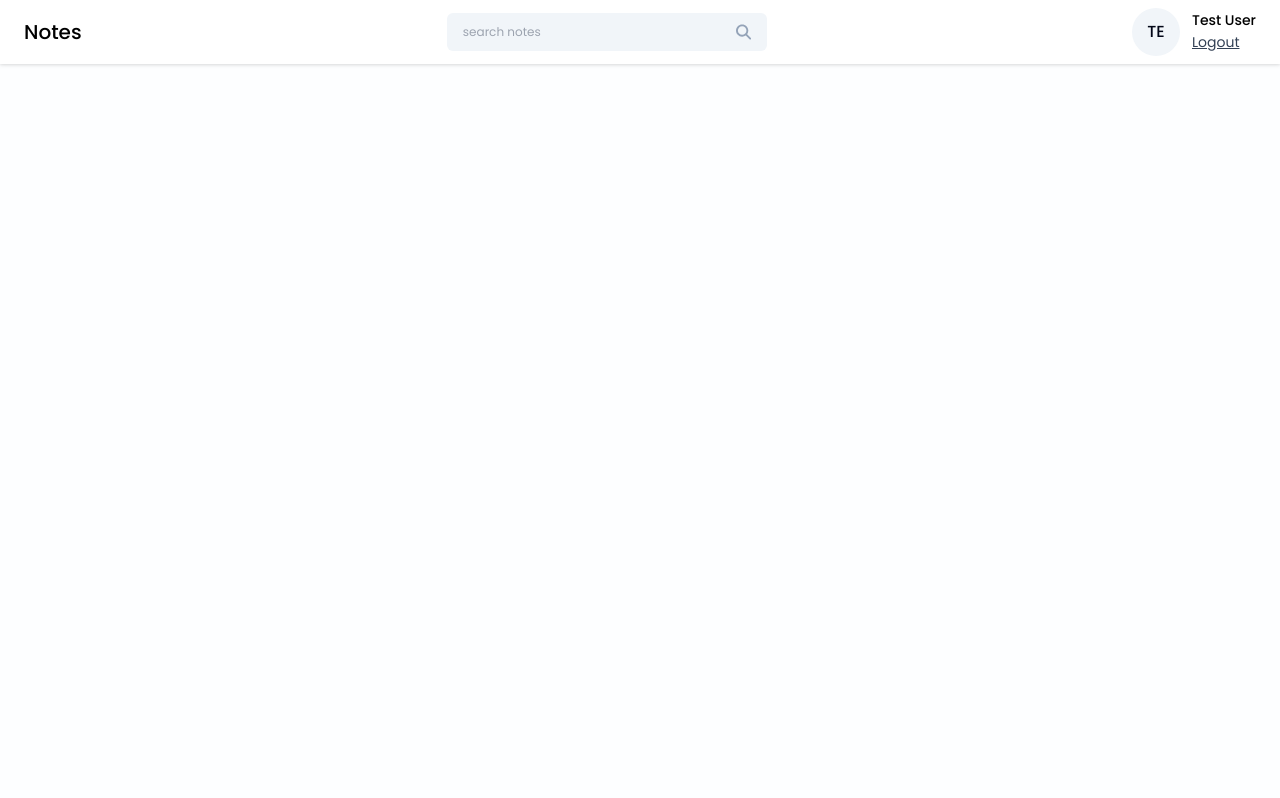
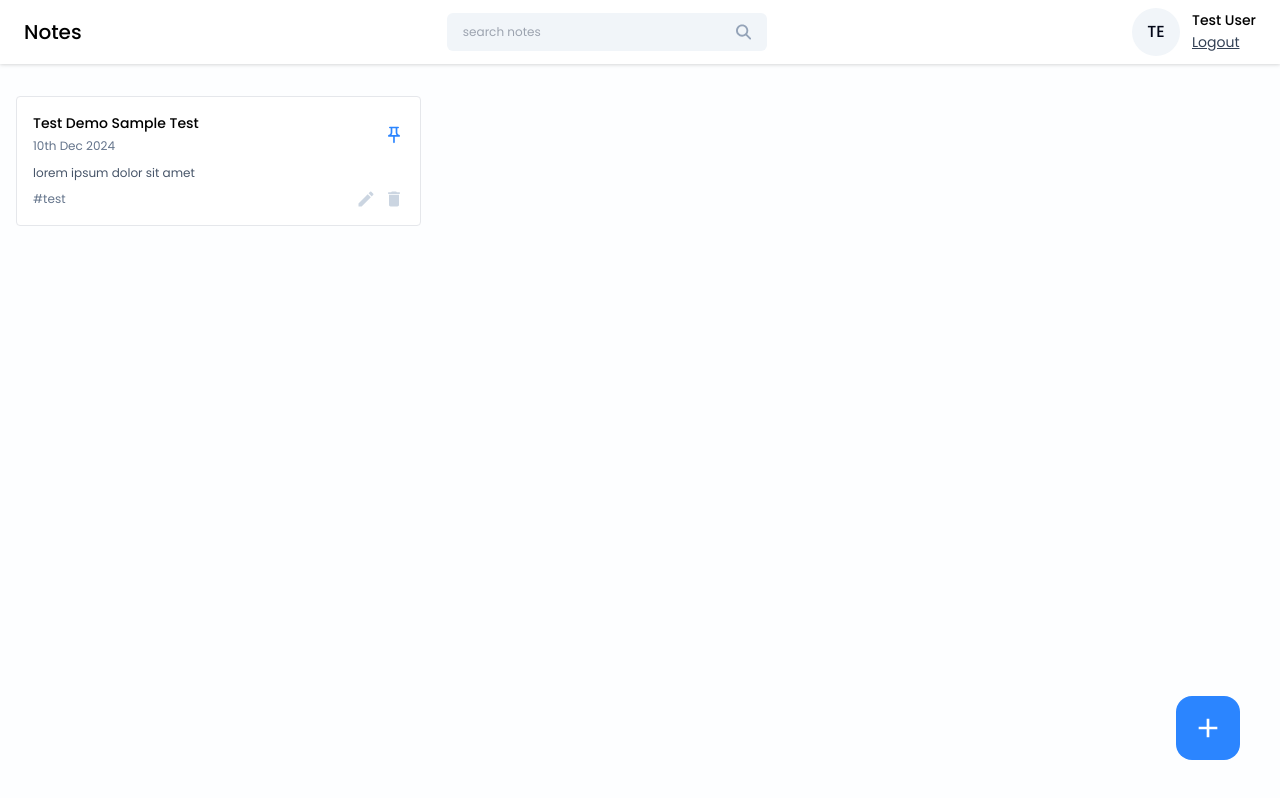
Before and after one commit to amalkreji12/NotesApp-React, a React (Vite) app in the folder frontend/notes/: page /dashboard in a window 1280 px wide. Built offline with nearby package versions, Linux system fonts and the light colour scheme; a web font is replaced by a local one.

Commit message:
note card added

```diff
--- a/frontend/notes/eslint.config.js
+++ b/frontend/notes/eslint.config.js
@@ -26,6 +26,7 @@
     rules: {
       'react/jsx-uses-react': 'error',
       'react/jsx-uses-vars': 'error',
+      "no-unused-vars": "warn",
       ...js.configs.recommended.rules,
       ...react.configs.recommended.rules,
       ...react.configs['jsx-runtime'].rules,
--- /dev/null
+++ b/frontend/notes/src/components/Cards/NoteCard.jsx
@@ -0,0 +1,37 @@
+/* eslint-disable no-unused-vars */
+import React from 'react'
+import { MdOutlinePushPin } from "react-icons/md";
+import { MdCreate, MdDelete } from "react-icons/md";
+const NoteCard = ({ title, date, content, tags, isPinned, onEdit, onDelete, onPinNote }) => {
+    return (
+        <div className='border rounded p-4 bg-white hover:shadow-xl transition-all ease-in-out'>
+            <div className='flex items-center justify-between'>
+                <div>
+                    <h6 className='text-sm font-medium'>{title}</h6>
+                    <span className='text-xs text-slate-500'>{date}</span>
+                </div>
+
+                <MdOutlinePushPin className={`icon-btn ${isPinned ? 'text-primary' : 'text-slate-300'}`} onClick={onPinNote} />
+            </div>
+
+            <p className='text-xs text-slate-600 mt-2'>{content?.slice(0, 60)}</p>
+
+            <div className='flex items-center justify-between mt-2'>
+                <div className='text-xs text-slate-500'>{tags}</div>
+
+                <div className='flex items-center gap-2'>
+                    <MdCreate
+                        className='icon-btn hover:text-green-600'
+                        onClick={onEdit}
+                    />
+                    <MdDelete
+                        className='icon-btn hover:text-red-600'
+                        onClick={onDelete}
+                    />
+                </div>
+            </div>
+        </div>
+    )
+}
+
+export default NoteCard
--- a/frontend/notes/src/index.css
+++ b/frontend/notes/src/index.css
@@ -24,4 +24,8 @@
     .btn-primary{
         @apply w-full text-sm bg-primary text-white p-2 rounded my-1 hover:bg-blue-600;
     }
+
+    .icon-btn {
+        @apply text-xl text-slate-300 cursor-pointer hover:text-primary;
+    }
 }
--- a/frontend/notes/src/pages/Home/Home.jsx
+++ b/frontend/notes/src/pages/Home/Home.jsx
@@ -1,11 +1,23 @@
 import React from 'react'
 import NavBar from '../../components/NavBar/NavBar'
-
+import NoteCard from '../../components/Cards/NoteCard'
+import { MdAdd } from 'react-icons/md'
 
 function Home() {
   return (
     <div>
-        <NavBar/>
+      <NavBar />
+
+      <div className='container mx-auto px-4'>
+        <div className='grid grid-cols-3 gap-4 mt-8'>
+          <NoteCard title='Test Demo Sample Test' date='10th Dec 2024' content='lorem ipsum dolor sit amet' tags='#test' isPinned={true} onEdit={() => { }}
+            onDelete={() => { }} onPinNote={() => { }} />
+        </div>
+      </div>
+
+      <button className='w-16 h-16 flex items-center justify-center rounded-2xl bg-primary hover:bg-blue-600 absolute right-10 bottom-10' onClick={() => { }}>
+        <MdAdd className='text-[32px] text-white' />
+      </button>
     </div>
   )
 }
```
